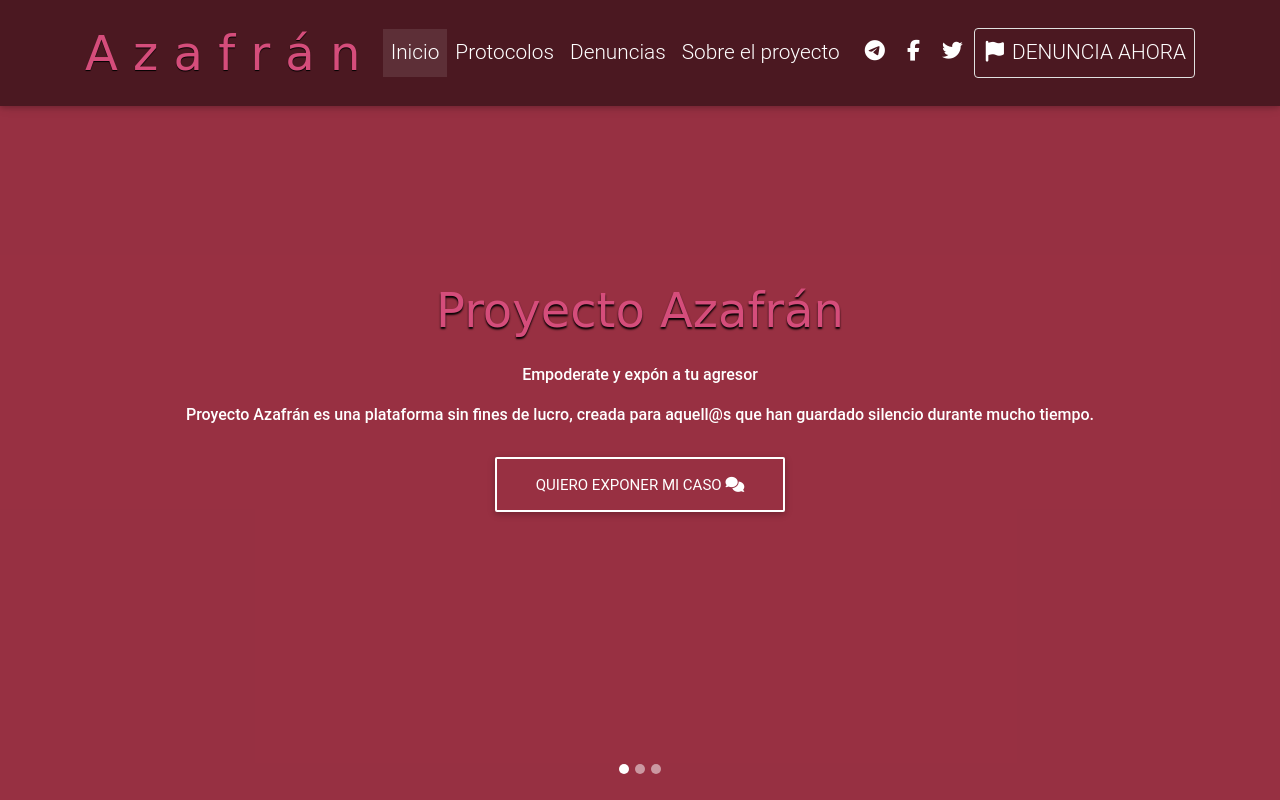
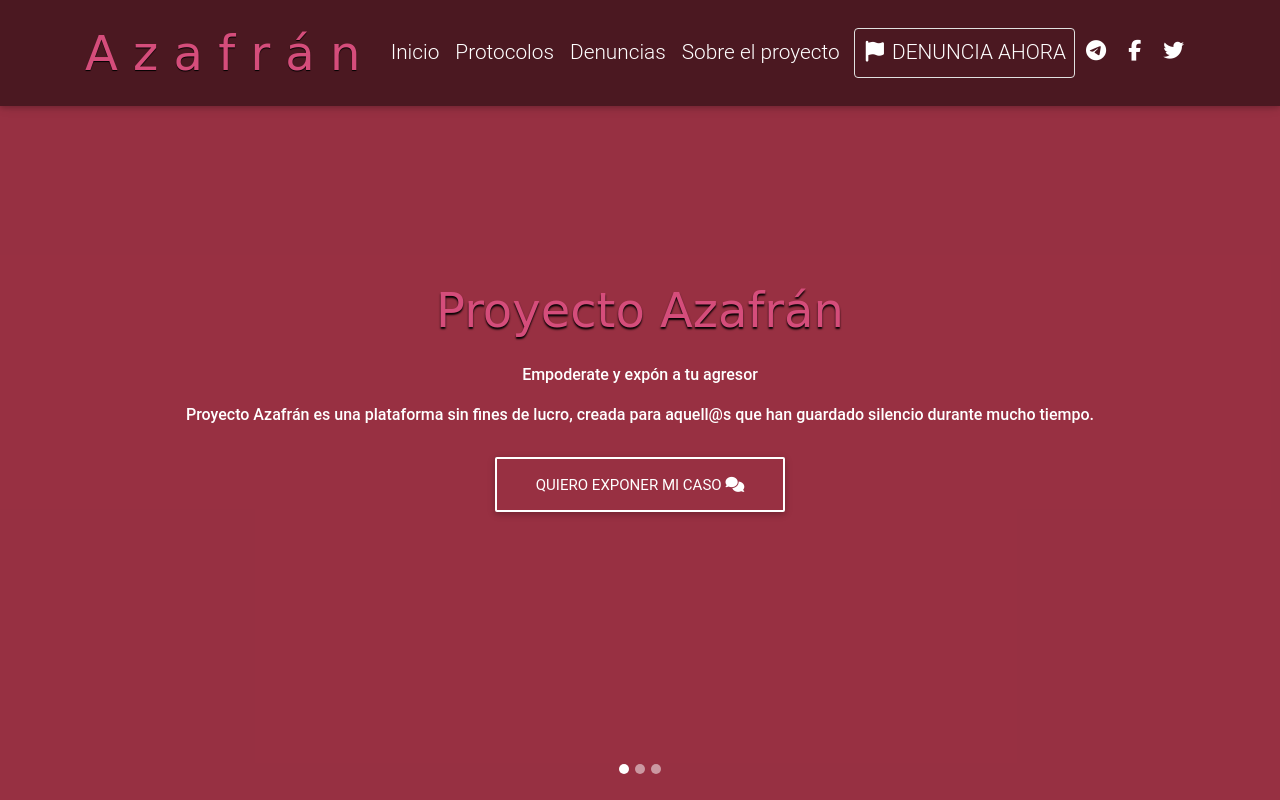
Before and after one commit to yeguacelestial/proyecto-azafran, a Django app: page / in a window 1280 px wide. Run offline with Django 3.2, Linux system fonts and the light colour scheme; some libraries are stand-ins or nearby versions.

Commit message:
Did some things

```diff
--- a/azafran_denuncias/static/css/testimonios.css
+++ b/azafran_denuncias/static/css/testimonios.css
@@ -8,7 +8,7 @@ background-color: #400082;
 }
 
 .sticky-notes {
-    transform: translateY(15%);
+    transform: translateY(25%);
 }
 
 .sticky-notes h2 p{
@@ -43,7 +43,7 @@ padding-bottom:10px;
 }
 .sticky-notes ul li p{
 font-family:"Reenie Beanie",arial,sans-serif;
-font-size:180%;
+font-size:140%;
 }
 
 .sticky-notes ul li a{
--- a/azafran_denuncias/templates/azafran_denuncias/base.html
+++ b/azafran_denuncias/templates/azafran_denuncias/base.html
@@ -44,17 +44,17 @@
 
         <!-- Left -->
         <ul class="navbar-nav mr-auto">
-          <li class="nav-item active">
+          <li class="nav-item">
             <a class="nav-link" href="#">Inicio
               <span class="sr-only">(current)</span>
             </a>
           </li>
           <li class="nav-item">
-            <a class="nav-link" href="" id="button">Protocolos</a>
+            <a class="nav-link" href="#">Protocolos</a>
 
           </li>
           <li class="nav-item">
-            <a class="nav-link" href="#" target="_blank">Denuncias</a>
+            <a class="nav-link" href="{% url 'denuncias' %}">Denuncias</a>
           </li>
           <li class="nav-item">
             <a class="nav-link" href="#" target="_blank">Sobre el proyecto</a>
@@ -63,6 +63,13 @@
 
         <!-- Right -->
         <ul class="navbar-nav nav-flex-icons">
+          <li class="nav-item">
+              <a href="{% url 'denunciar' %}" class="nav-link border border-light rounded">
+                <i class="fas fa-flag">
+                </i>
+                DENUNCIA AHORA
+              </a>
+            </li>
             <li class="nav-item">
               <a href="#" class="nav-link"
                 target="_blank">
@@ -79,17 +86,6 @@
                 <i class="fab fa-twitter"></i>
               </a>
             </li>
-          <li class="nav-item">
-            <a href="{% url 'denunciar' %}" class="nav-link border border-light rounded">
-              <i class="fas fa-flag">
-              </i><span></span>
-              </i><span></span>
-              </i><span></span>
-              </i><span></span>
-              DENUNCIA AHORA
-            </a>
-          </li>
-
           {% comment %} ADD FLOW EFFECT {% endcomment %}
             <style>
               .nav-item a:hover
@@ -100,61 +96,6 @@
                   transition-delay: 1s;
               }
 
-              .nav-item a span:nth-child(1)
-              {
-                  top: 0;
-                  left: -100%;
-                  width: 100%;
-                  height: 2px;
-                  background: linear-gradient(90deg,transparent,#2196f3);
-              }
-              .nav-item a:hover span:nth-child(1)
-              {
-                  left: 100%;
-                  transition: 1s;
-              }
-              .nav-item a span:nth-child(2)
-              {
-                  bottom: 0;
-                  right: -100%;
-                  width: 100%;
-                  height: 2px;
-                  background: linear-gradient(270deg,transparent,#2196f3);
-              }
-              .nav-item a:hover span:nth-child(2)
-              {
-                  right: 100%;
-                  transition: 1s;
-                  transition-delay: 0.5s;
-              }
-              .nav-item a span:nth-child(3)
-              {
-                  top: -100℅;
-                  right: 0%;
-                  width: 2px%;
-                  height: 100%;
-                  background: linear-gradient(180deg,transparent,#2196f3);
-              }
-              .nav-item a:hover span:nth-child(3)
-              {
-                  top: 100%;
-                  transition: 1s;
-                  transition-delay: 0.25s;
-              }
-              .nav-item a span:nth-child(4)
-              {
-                  bottom: -100℅;
-                  left: 0%;
-                  width: 2px%;
-                  height: 100%;
-                  background: linear-gradient(360deg,transparent,#2196f3);
-              }
-              .nav-item a:hover span:nth-child(4)
-              {
-                  bottom: 100%;
-                  transition: 1s;
-                  transition-delay: 0.75s;
-              }
             </style>
 
         </ul>
--- a/azafran_denuncias/views.py
+++ b/azafran_denuncias/views.py
@@ -1,5 +1,7 @@
 from django.shortcuts import render, redirect
+
 from .forms import DenunciaForm
+from .models import Denuncia
 
 # Create your views here.
 
@@ -17,7 +19,8 @@ def protocolos(request):
 
 # Página de testimonios
 def denuncias_list(request):
-    return render(request, 'azafran_denuncias/testimonios.html')
+    context = {'denuncias_list': Denuncia.objects.all()}
+    return render(request, 'azafran_denuncias/testimonios.html', context)
 
 # Formulario para crear denuncias
 def denuncias_form(request):
```
Also changed, not shown: azafran_denuncias/templates/azafran_denuncias/testimonios.html (+8 -42 lines). Lines whose indentation alone changed are shown as unchanged.
